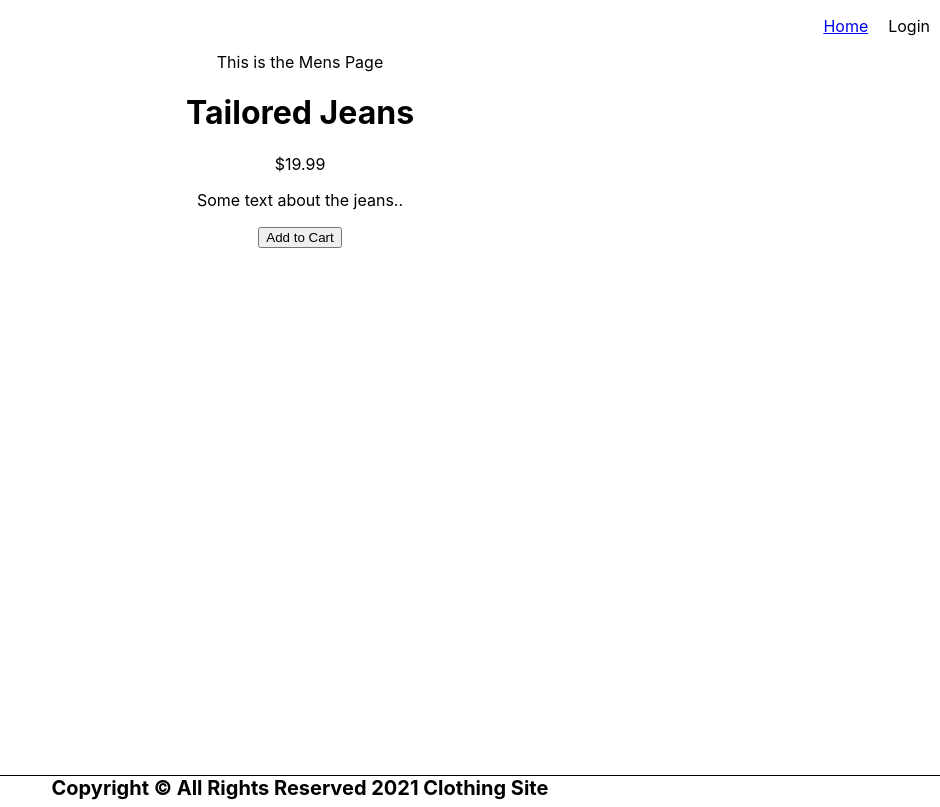
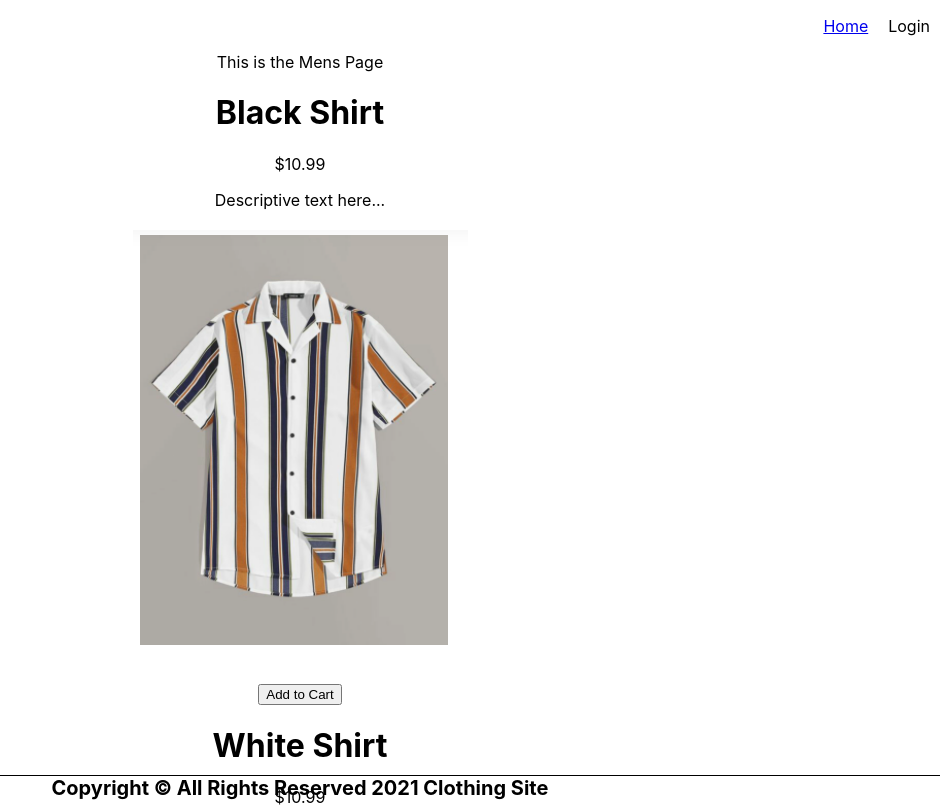
Before and after one commit to josedguti/low-rent-fe, a React (Create React App) app: page /mens in a window 1280 px wide. Shown: the top 807 px of the page, without its empty margins (340-1280 px from the left). Built offline with nearby package versions, Linux system fonts and the light colour scheme; no server answers.

Commit message:
create clothing section

```diff
--- a/src/Pages/MensPage/MensPage.js
+++ b/src/Pages/MensPage/MensPage.js
@@ -1,10 +1,10 @@
-import ClothingCard from '../../components/ClothingCard/ClothingCard';
+import ClothingSection from '../../components/ClothingSection/ClothingSection';
 
 function MensPage(props) {
     return (
         <div>
         <p>This is the Mens Page</p>
-        <ClothingCard/>
+        <ClothingSection/>
 
         </div>
     );
--- a/src/components/ClothingCard/ClothingCard.js
+++ b/src/components/ClothingCard/ClothingCard.js
@@ -1,9 +1,10 @@
 function ClothingCard(props) {
     return (
         <div>
-        <h1>Tailored Jeans</h1>
-        <p class="price">$19.99</p>
-        <p>Some text about the jeans..</p>
+        <h1>{props.clothing.name}</h1>
+        <p class="price">{`$${props.clothing.price}`}</p>
+        <p>{props.clothing.description}</p>
+        <p><img src={props.clothing.imagePath} alt={props.clothing.name}/></p>
         <p><button>Add to Cart</button></p>
       </div>
     );
--- /dev/null
+++ b/src/components/ClothingSection/ClothingSection.js
@@ -0,0 +1,40 @@
+import shirtImage from '../../img/shirt.png';
+import ClothingCard from '../ClothingCard/ClothingCard';
+
+const ClothingSection = () => {
+    // temporary clothing data, will be updated
+    const clothingArray = [{
+        name: 'Black Shirt',
+        price: 10.99,
+        description: 'Descriptive text here...',
+        imagePath: shirtImage,
+    }, {
+        name: 'White Shirt',
+        price: 10.99,
+        description: 'Descriptive text here...',
+        imagePath: shirtImage,
+    }, {
+        name: 'Blue Pants',
+        price: 19.99,
+        description: 'Descriptive text here...',
+        imagePath: shirtImage,
+    }, {
+        name: 'Black Pants',
+        price: 19.99,
+        description: 'Descriptive text here...',
+        imagePath: shirtImage,
+    }]
+
+    return (
+        <div className="clothing-section">
+            {clothingArray.map((clothing, idx) =>
+                <ClothingCard
+                    key={idx}
+                    clothing={clothing}
+                />
+            )}
+        </div>
+    );
+}
+
+export default ClothingSection;
```
Also changed, not shown: src/img/shirt.png (renamed from src/img/Screen Shot 2021-04-27 at 4.54.46 PM.png).
